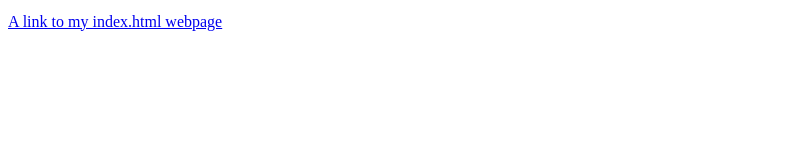
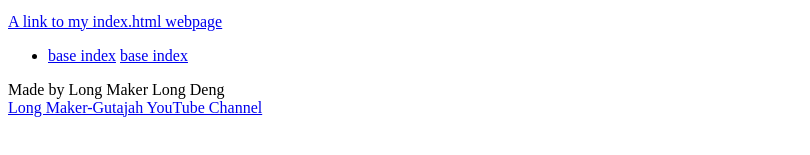
Before and after one commit to longmaker2/alu-web-development, a plain HTML site: page html_basic/tweets.html in a window 1280 px wide. Shown: the part 579-734 px from the top of the page, without its empty margins (0-810 px from the left). Drawn offline with Linux system fonts and the light colour scheme.

Commit message:
files updated

```diff
--- a/html_basic/tweets.html
+++ b/html_basic/tweets.html
@@ -5,6 +5,8 @@
         <title>This is Long's simple webpage!</title>
     </head>
     <body>
+
+        <main>
 
             <h1>This is my webpage Heading for ALU studies</h1>
             <h2>The significance of being a web developer</h2>
@@ -17,5 +19,20 @@
             <blockquote class="twitter-tweet"><p lang="en" dir="ltr">Get ready! <a href="https://t.co/7v8oqiZ0uZ">pic.twitter.com/7v8oqiZ0uZ</a></p>&mdash; Long Maker Long (@LongMakerGutaja) <a href="https://twitter.com/LongMakerGutaja/status/1463730087656931329?ref_src=twsrc%5Etfw">November 25, 2021</a></blockquote> <script async src="https://platform.twitter.com/widgets.js" charset="utf-8"></script>
             <a href="https://github.com/longmaker2/alu-web-development/blob/main/html_basic/index.html">A link to my index.html webpage</a>
 
+        </main>
+
+        <header>
+            <ul>
+                <li><a href="base_index.html">base index</a>
+                    <a href="index.html">base index</a>
+                </li>
+            </ul>
+        </header>
+
+        <footer>
+            <p>Made by Long Maker Long Deng<br>
+            <a href="https://www.youtube.com/channel/UCPuZBQBvsAlROiRKDXMOeJQ">Long Maker-Gutajah YouTube Channel</a></p>
+        </footer>
+
     </body>
 </html>
```
Also changed, not shown: html_basic/index.html (+17 -0 lines). Lines whose indentation alone changed are shown as unchanged.
